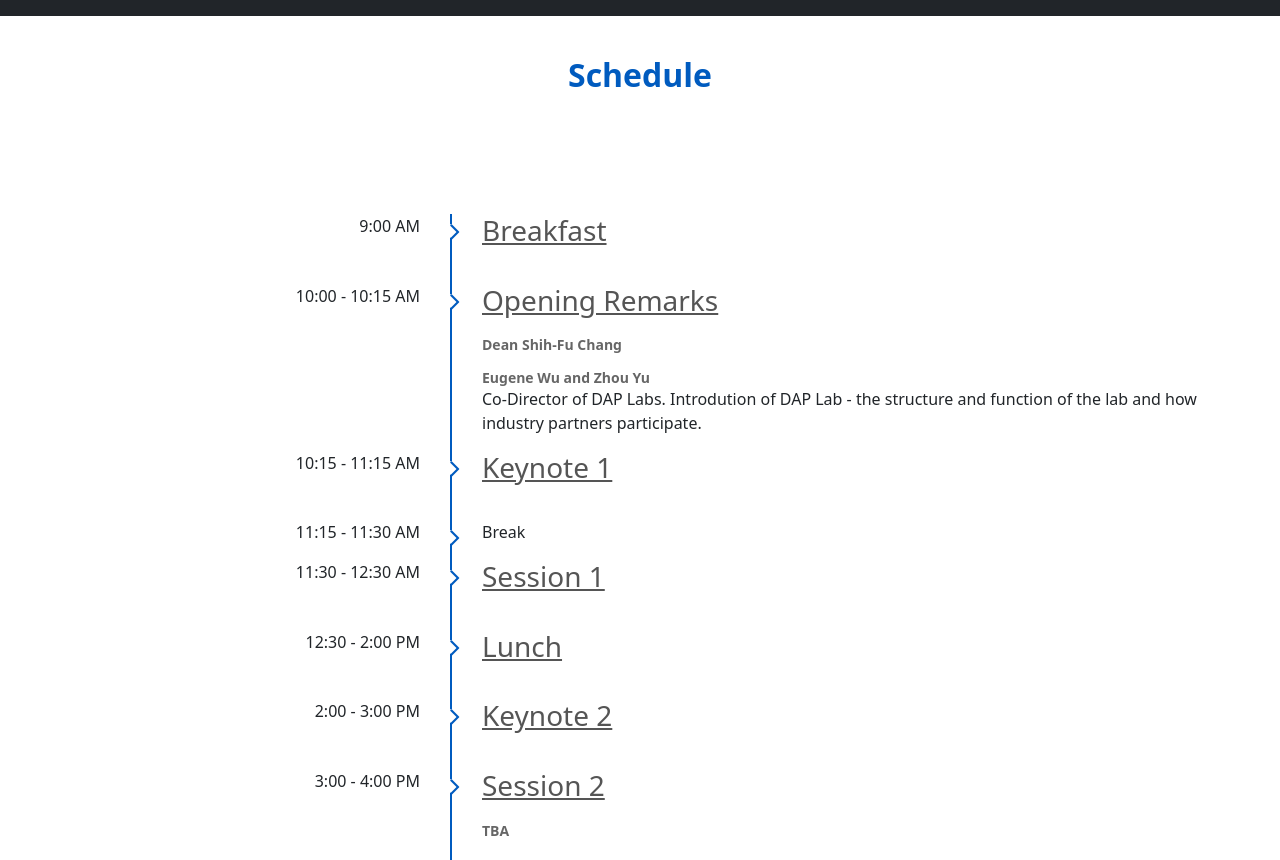
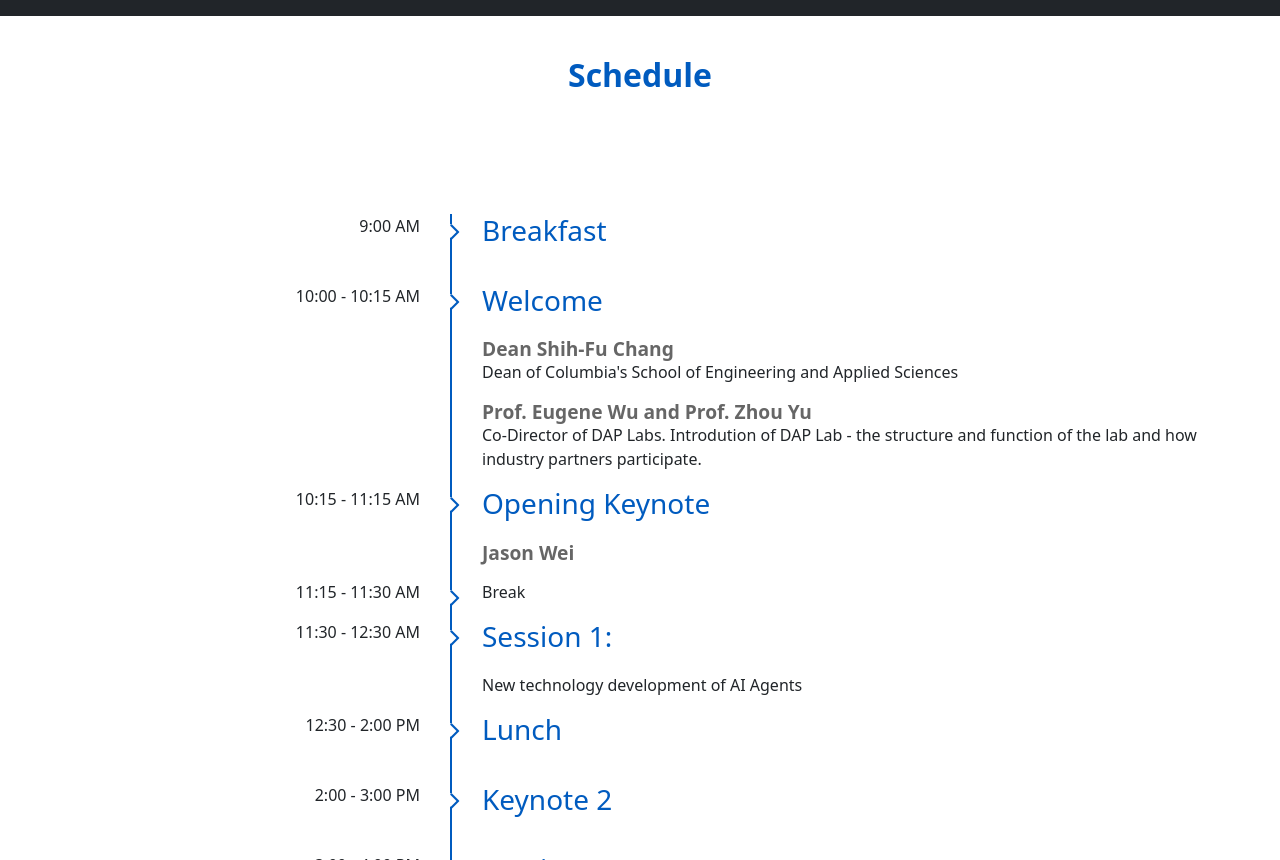
Before and after one commit to sitong-wang/Columbia-DAP-Lab.github.io, a Jekyll site: the page workshop/index.html, which Jekyll copies as it is, in a window 1280 px wide and 900 px high, scrolled down 1719 px, cut to the strip 40-900 px from the top of the window. Built offline with Jekyll 4.4.1, drawn with Linux system fonts in a browser that asks for light colours; nearby versions of some CDN libraries; some of the changed text lies outside the part shown.

Commit message:
new schedule details

```diff
--- a/workshop/index.html
+++ b/workshop/index.html
@@ -185,7 +185,7 @@
                         <span>9:00 AM </span>
                     </div>
                     <div class="col-8 event-detail">
-                        <h3><a href="#">Breakfast</a></h3>
+                        <h3>Breakfast</h3>
                         <div class="row margin-b-20">
                             <div class="col-12">
                                 <p></p>
@@ -200,16 +200,16 @@
                         <span>10:00 - 10:15 AM </span>
                     </div>
                     <div class="col-8 event-detail">
-                        <h3><a href="#">Opening Remarks</a></h3>
+                        <h3>Welcome</h3>
                         <div class="row margin-b-20">
                             <div class="col-12">
                                 <h4>Dean Shih-Fu Chang</h4>
-                                <p></p>
+                                <p>Dean of Columbia's School of Engineering and Applied Sciences</p>
                             </div>
                         </div>
                         <div class="row">
                             <div class="col-12">
-                                <h4>Eugene Wu and Zhou Yu</h4>
+                                <h4>Prof. Eugene Wu and Prof. Zhou Yu</h4>
                                 <p>Co-Director of DAP Labs. Introdution of DAP Lab -  the structure and function of the lab and how industry partners participate.</p>
                             </div>
                         </div>
@@ -222,9 +222,10 @@
                         <span>10:15 - 11:15 AM </span>
                     </div>
                     <div class="col-8 event-detail">
-                        <h3><a href="#">Keynote 1</a></h3>
+                        <h3> Opening Keynote </h3>
                         <div class="row margin-b-20">
                             <div class="col-12">
+                                <h4>Jason Wei</h4>
                                 <p></p>
                             </div>
                         </div>
@@ -247,10 +248,10 @@
                         <span>11:30 - 12:30 AM </span>
                     </div>
                     <div class="col-8 event-detail">
-                        <h3><a href="#">Session 1</a></h3>
+                        <h3>Session 1: </h3>
                         <div class="row margin-b-20">
                             <div class="col-12">
-                                <p></p>
+                                <p>New technology development of AI Agents</p>
                             </div>
                         </div>
                     </div>
@@ -262,7 +263,7 @@
                         <span>12:30 - 2:00 PM </span>
                     </div>
                     <div class="col-8 event-detail">
-                        <h3><a href="#">Lunch</a></h3>
+                        <h3>Lunch</h3>
                         <div class="row margin-b-20">
                             <div class="col-12">
                                 <p></p>
@@ -277,7 +278,7 @@
                         <span>2:00 - 3:00 PM </span>
                     </div>
                     <div class="col-8 event-detail">
-                        <h3><a href="#">Keynote 2</a></h3>
+                        <h3>Keynote 2</h3>
                         <div class="row margin-b-20">
                             <div class="col-12">
                                 <p></p>
@@ -292,11 +293,13 @@
                         <span>3:00 - 4:00 PM </span>
                     </div>
                     <div class="col-8 event-detail">
-                        <h3><a href="#">Session 2</a></h3>
+                        <h3>Session 2</h3>
                         <div class="row margin-b-20">
                             <div class="col-12">
-                                <h4>TBA</h4>
-                                <p></p>
+                                <!-- <h4>TBA</h4> -->
+                                <p>
+                                    Deploying AI Agents in Enterprise: Considerations and Case Studies.
+                                </p>
                             </div>
                         </div>
                     </div>
@@ -308,10 +311,10 @@
                         <span>4:00 - 4:30 PM </span>
                     </div>
                     <div class="col-8 event-detail">
-                        <h3><a href="#">Closing Remarks</a></h3>
+                        <h3>Closing Remarks</h3>
                         <div class="row margin-b-20">
                             <div class="col-12">
-                                <h4>Lydia Chilton</h4>
+                                <h4>Prof. Lydia Chilton</h4>
                                 <p></p>
                             </div>
                         </div>
@@ -324,7 +327,7 @@
                         <span>4:30 - 6:00 PM </span>
                     </div>
                     <div class="col-8 event-detail">
-                        <h3><a href="#">Happy Hour Mixer</a></h3>
+                        <h3>Happy Hour Mixer</h3>
                         <div class="row margin-b-20">
                             <div class="col-12">
                                 <p></p>
@@ -487,9 +490,13 @@
                             If you're interested in attending: <br>
                             <a href="https://www.eventbrite.com/e/nyc-agents-workshop-agents-for-work-tickets-1207855581559?aff=oddtdtcreator" target="_blank" class="btn btn-primary btn-lg" style="margin: 30px; padding: 30px; border: 1px solid #005BBF; background-color: white; color:#005BBF">Register Here</a>
                             <br>
+                            <br>
 
+                            If you're interested in partnering with DAPLab, <br>fill out <a href="https://docs.google.com/forms/d/e/1FAIpQLSfapML3Dgcqm8D8N5E--R66iRIu4u1rvlVBU-gceUPI_REfwg/viewform?usp=sharing" target="_blank">this form</a> and we'll reach out with information.
 
-
+                            <br>
+                            <br>
+                            <br>
                             <!-- <div  href="https://www.eventbrite.com/e/nyc-agents-workshop-agents-for-work-tickets-1207855581559?aff=oddtdtcreator" target="_blank">Register Here</div> -->
 
 
--- a/workshop/schedule.css
+++ b/workshop/schedule.css
@@ -49,11 +49,12 @@
 
 .event-detail h3 {
     margin-bottom: 20px;
+    color: #005BBF;
 }
 
-.event-detail h3 a {
-    color: #555;
-}
+/* .event-detail h3 a {
+    color: #005BBF;
+} */
 
 .event-detail .img-fluid {
     border-radius: 5px;
@@ -62,6 +63,6 @@
 .event-detail h4 {
     margin-bottom: 0px;
     font-weight: 600;
-    font-size: 14px;
+    font-size: 1.2rem;
     color: #666;
 }
```
